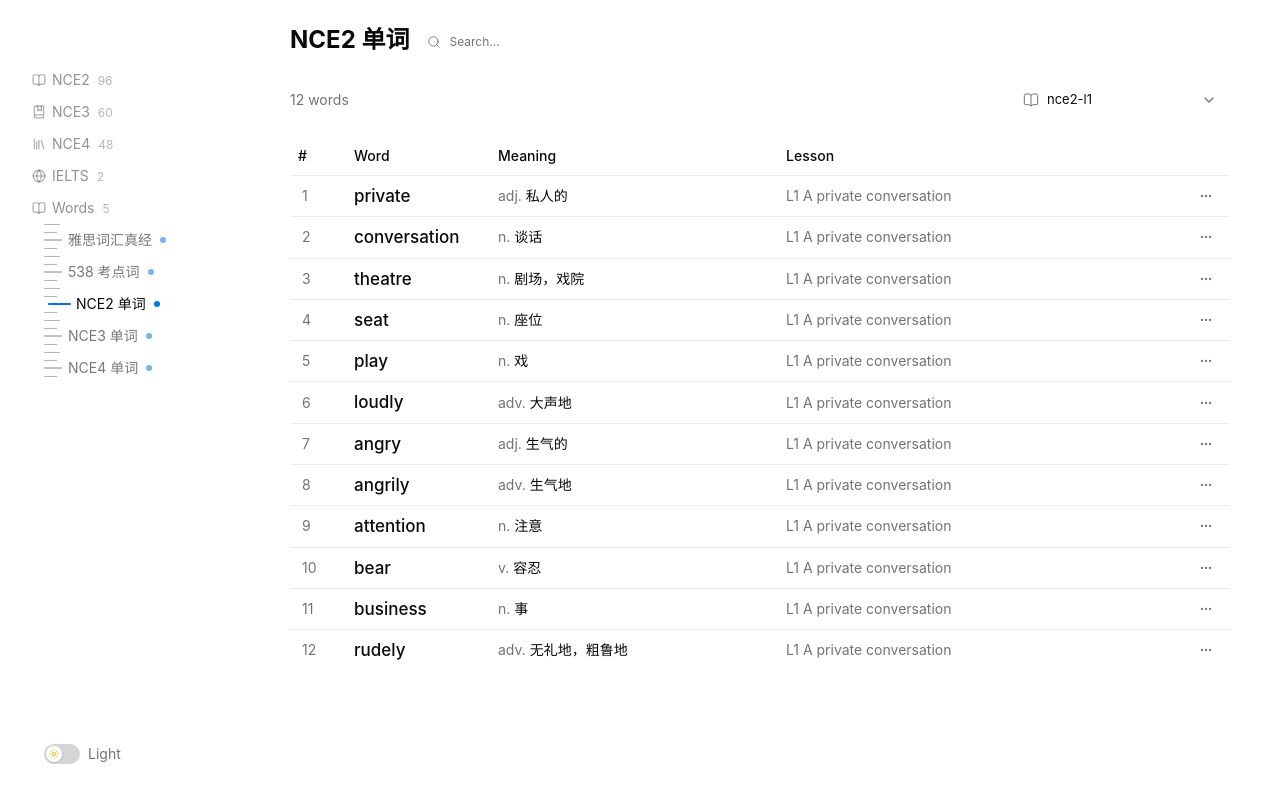
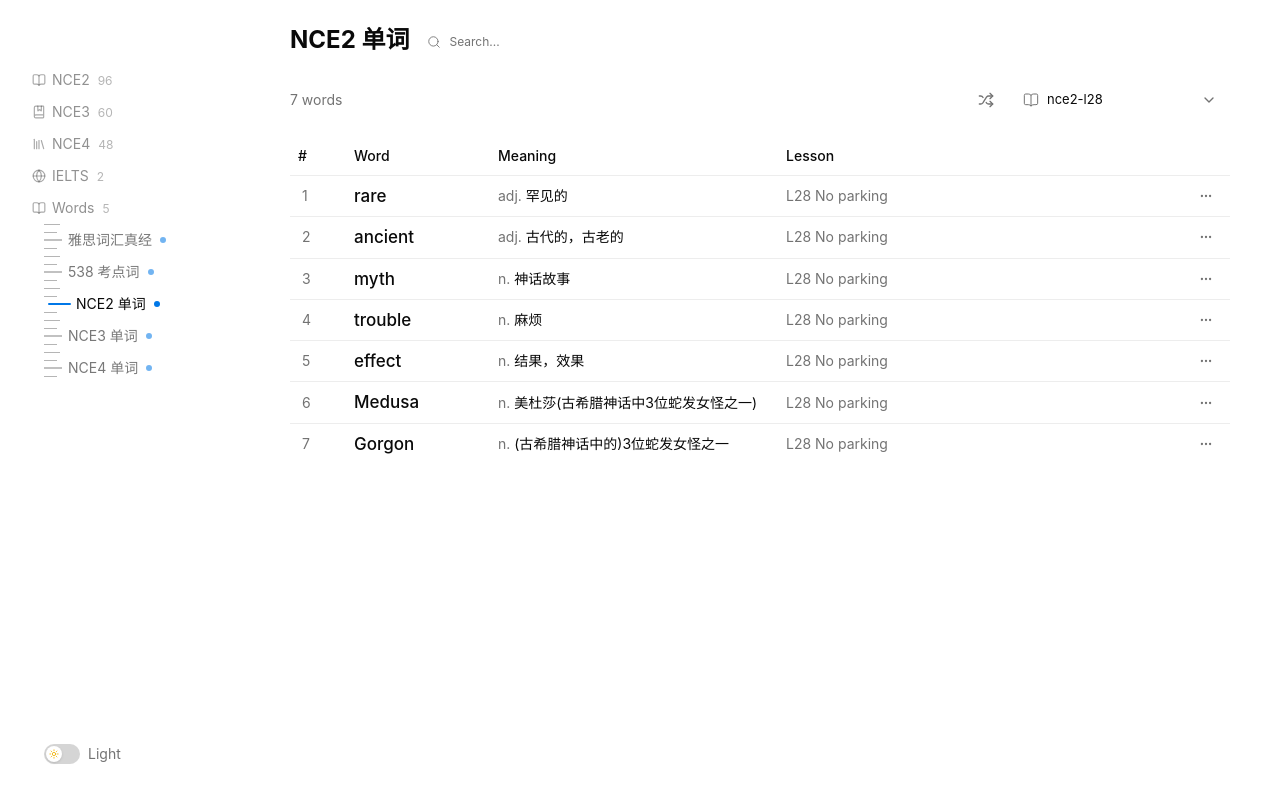
Before and after one commit to farisni/nce-nextjs, a Next.js app: page /nce-vocabulary/nce2 in a window 1280 px wide. Built offline with nearby package versions, Linux system fonts and the light colour scheme; a small style sheet from the web is missing.

Commit message:
feat: 随机初始课文 + 🎲按钮 + 展开只显示1句

```diff
--- a/src/components/nce-vocabulary-page.tsx
+++ b/src/components/nce-vocabulary-page.tsx
@@ -1,7 +1,7 @@
 "use client";
 
 import { Fragment, useCallback, useEffect, useMemo, useRef, useState } from "react";
-import { BookOpen, Ellipsis, Search } from "lucide-react";
+import { BookOpen, Ellipsis, Search, Shuffle } from "lucide-react";
 
 import { type Article, type VocabItem } from "@/app/mock";
 import { LearningLayout } from "@/components/learning-layout";
@@ -363,7 +363,7 @@ function ExpandedDetails({ word }: { word: NceVocabularyWord }) {
         <div>
           <p className="text-xs font-medium text-muted-foreground">Sentences</p>
           <div className="mt-2 flex flex-col gap-2">
-            {word.sourceSentences.map((sentence, index) => (
+            {word.sourceSentences.slice(0, 1).map((sentence, index) => (
               <div key={`${word.id}-sentence-${index}`} className="rounded-md bg-background/70 p-3">
                 <p className="text-base leading-7 text-foreground">{renderHighlightedSentence(sentence.text, word.word)}</p>
                 <p className="mt-1 leading-6 text-muted-foreground">{sentence.translation}</p>
@@ -385,9 +385,10 @@ export function NceVocabularyPage({ articles, title }: NceVocabularyPageProps) {
     [articles],
   );
   const [isLessonSelectOpen, setIsLessonSelectOpen] = useState(false);
-  const [selectedArticleId, setSelectedArticleId] = useState(
-    articleOptions[0]?.id ?? ALL_LESSONS_VALUE,
-  );
+  const [selectedArticleId, setSelectedArticleId] = useState(() => {
+    const sorted = Object.values(articles).sort((a, b) => a.lesson - b.lesson);
+    return sorted[Math.floor(Math.random() * sorted.length)]?.id ?? ALL_LESSONS_VALUE;
+  });
   const [lessonQuery, setLessonQuery] = useState("");
   const [searchQuery, setSearchQuery] = useState("");
   const [expandedWordId, setExpandedWordId] = useState<string | null>(null);
@@ -458,7 +459,20 @@ export function NceVocabularyPage({ articles, title }: NceVocabularyPageProps) {
 
         <div className="mb-4 flex max-w-[940px] flex-wrap items-center gap-3">
           <p className="text-sm text-muted-foreground">{wordCountText}</p>
-          <div className="ml-auto w-[220px]">
+          <div className="ml-auto flex items-center gap-2">
+            <button
+              type="button"
+              onClick={() => {
+                const sorted = Object.values(articles).sort((a, b) => a.lesson - b.lesson);
+                setSelectedArticleId(sorted[Math.floor(Math.random() * sorted.length)]?.id ?? ALL_LESSONS_VALUE);
+                setExpandedWordId(null);
+              }}
+              className="grid size-8 shrink-0 place-items-center rounded-md text-muted-foreground transition-colors hover:bg-muted hover:text-foreground"
+              title="随机课文"
+            >
+              <Shuffle className="size-4" />
+            </button>
+            <div className="w-[220px]">
             <Select
               value={selectedArticleId}
               onValueChange={(v) => {
@@ -478,6 +492,7 @@ export function NceVocabularyPage({ articles, title }: NceVocabularyPageProps) {
                 </SelectGroup>
               </SelectContent>
             </Select>
+            </div>
           </div>
         </div>
 
```
Also changed, not shown: src/app/nce-vocabulary/nce4/page.tsx (line endings or trailing spaces).
